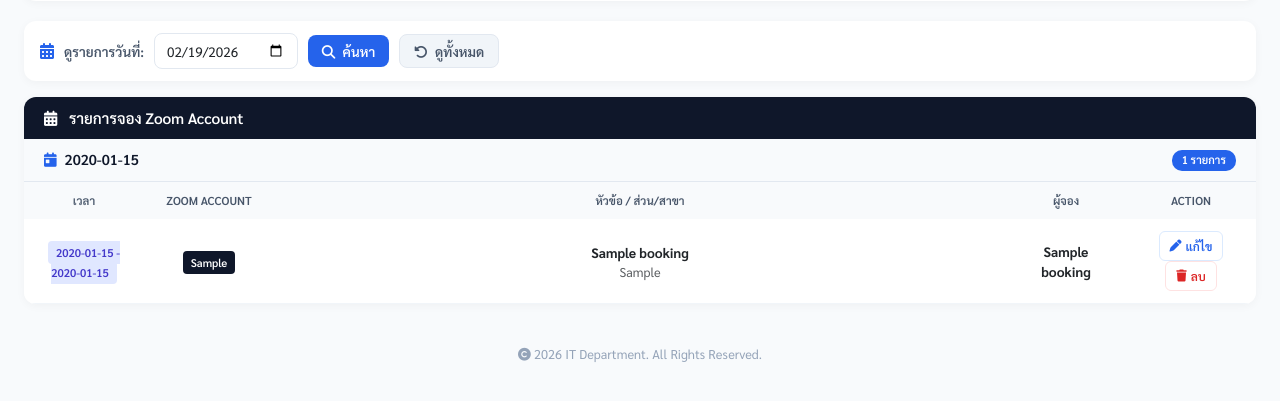
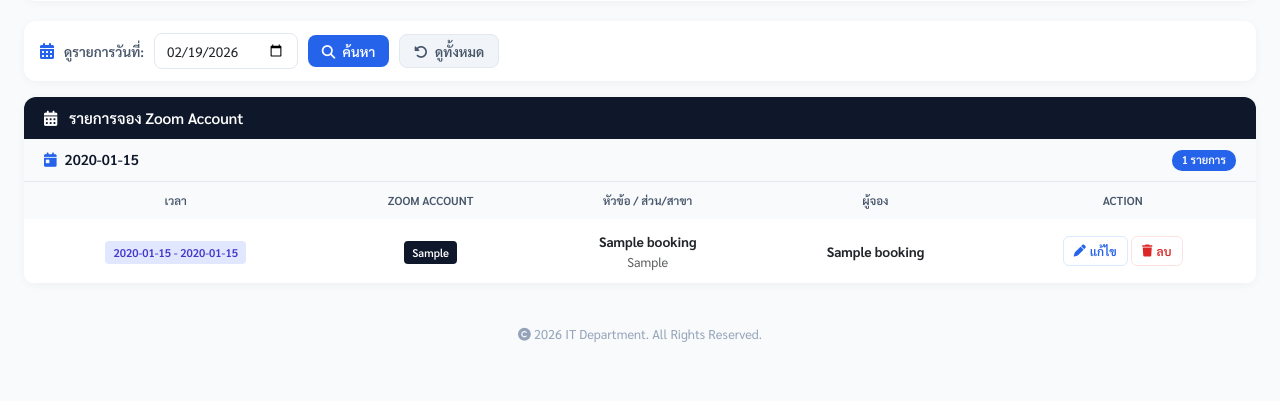
Before and after one commit to itsupport20179/Zoombooking, a Flask app: page /admin in a window 1280 px wide. Shown: the part 198-599 px from the top of the page. Run offline with Flask 3, Linux system fonts and the light colour scheme; the visitor is signed in with stand-in values (Sample User, id 1); tables that the repository leaves empty hold one stand-in row (values such as "Sample post"); some libraries are stand-ins or nearby versions.

Commit message:
Update admin.html

```diff
--- a/templates/admin.html
+++ b/templates/admin.html
@@ -612,11 +612,11 @@
                                 <table class="table table-custom">
                                     <thead>
                                         <tr>
-                                            <th class="text-center" style="width:120px;">เวลา</th>
-                                            <th class="text-center" style="width:130px;">Zoom Account</th>
+                                            <th class="text-center">เวลา</th>
+                                            <th class="text-center">Zoom Account</th>
                                             <th class="text-center">หัวข้อ / ส่วน/สาขา</th>
-                                            <th class="text-center" style="width:120px;">ผู้จอง</th>
-                                            <th class="text-center" style="width:130px;">Action</th>
+                                            <th class="text-center">ผู้จอง</th>
+                                            <th class="text-center">Action</th>
                                         </tr>
                                     </thead>
                                     <tbody>
@@ -662,10 +662,10 @@
                 <table class="table table-custom">
                     <thead>
                         <tr>
-                            <th class="text-center" style="width:60px;">ลำดับ</th>
+                            <th class="text-center">ลำดับ</th>
                             <th class="text-center">Username</th>
-                            <th class="text-center" style="width:110px;">สถานะ</th>
-                            <th class="text-center" style="width:150px;">Action</th>
+                            <th class="text-center">สถานะ</th>
+                            <th class="text-center">Action</th>
                         </tr>
                     </thead>
                     <tbody>
```
